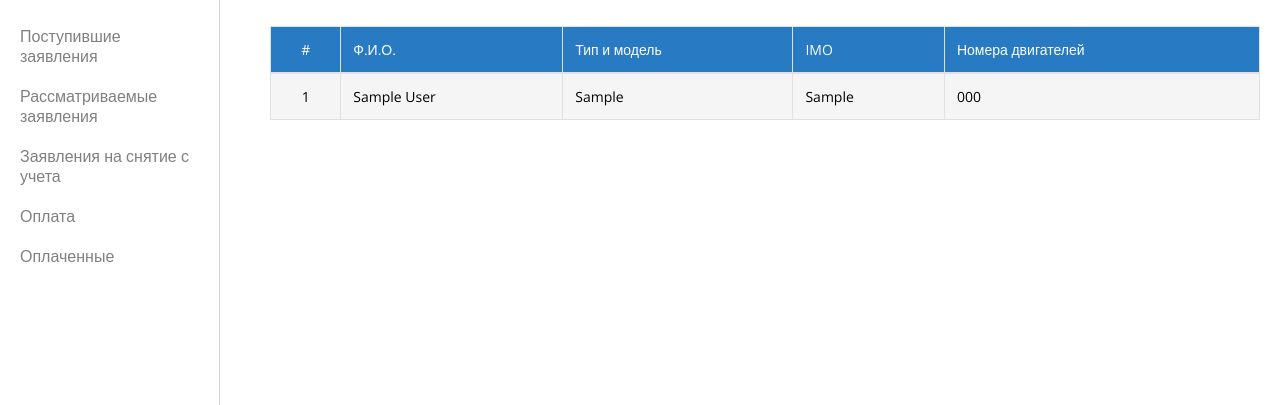
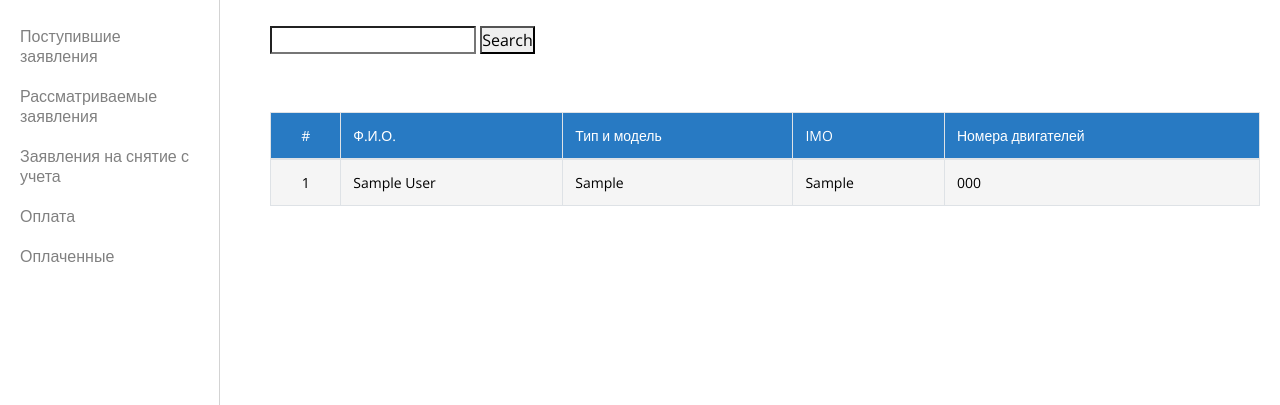
Before and after one commit to Claim2001/ICMC, a Django app: template main/templates/main/inspector_payed_requests.html in a window 1280 px wide. Shown: the part 44-449 px from the top of the page. Run offline with Django 3.2, Linux system fonts and the light colour scheme; tables that the repository leaves empty hold one stand-in row (values such as "Sample post"); the template is opened without the code that fills it: values that come from a table or form of the project are taken from there, most other values are stand-ins (such as "Sample title", 1, 10 or a date in 2020); some libraries are stand-ins or nearby versions.

Commit message:
Added search

```diff
--- a/main/static/main/css/main.css
+++ b/main/static/main/css/main.css
@@ -689,6 +689,10 @@ table.no-select tbody tr {
     cursor: pointer;
 }
 
+.searchBar {
+    margin-bottom: 50px;
+}
+
 /* ************************************* */
 /* just for a moment */
 h1 {
--- a/main/templates/main/inspector_payed_requests.html
+++ b/main/templates/main/inspector_payed_requests.html
@@ -2,6 +2,13 @@
 {% load staticfiles %}
 
 {% block content %}
+
+    <div class="searchBar">
+        <form action="" method="get">
+            <label for="full_name"><input type="search" name="full_name"></label>
+            <button class="searchButton" type="submit">Search</button>
+        </form>
+    </div>
 
     <table class="table table-bordered table-hover link-table">
         <thead>
```
Also changed, not shown: main/views.py (+20 -1 lines).
